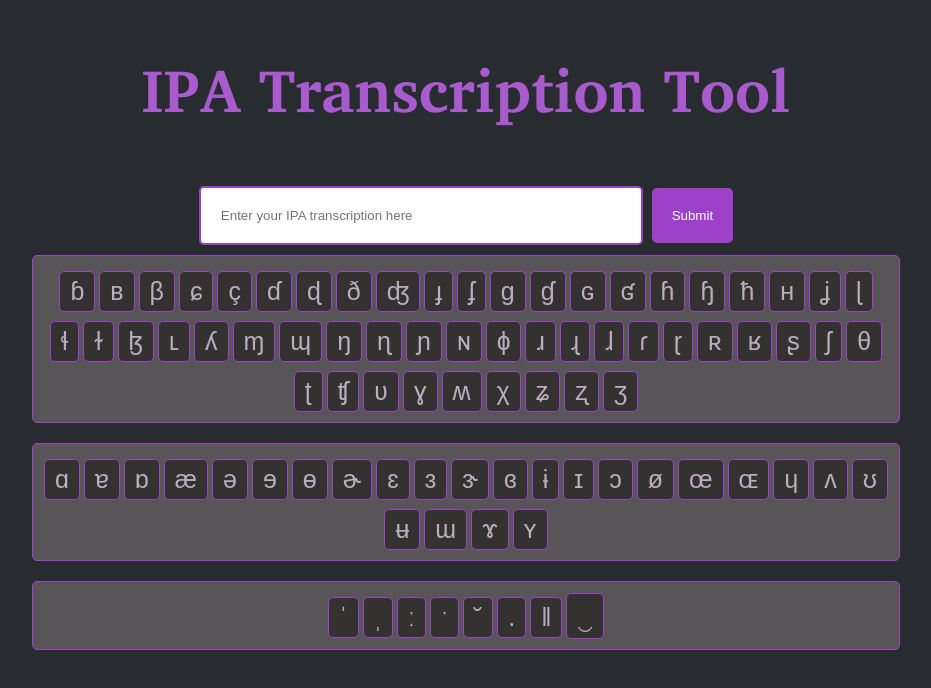
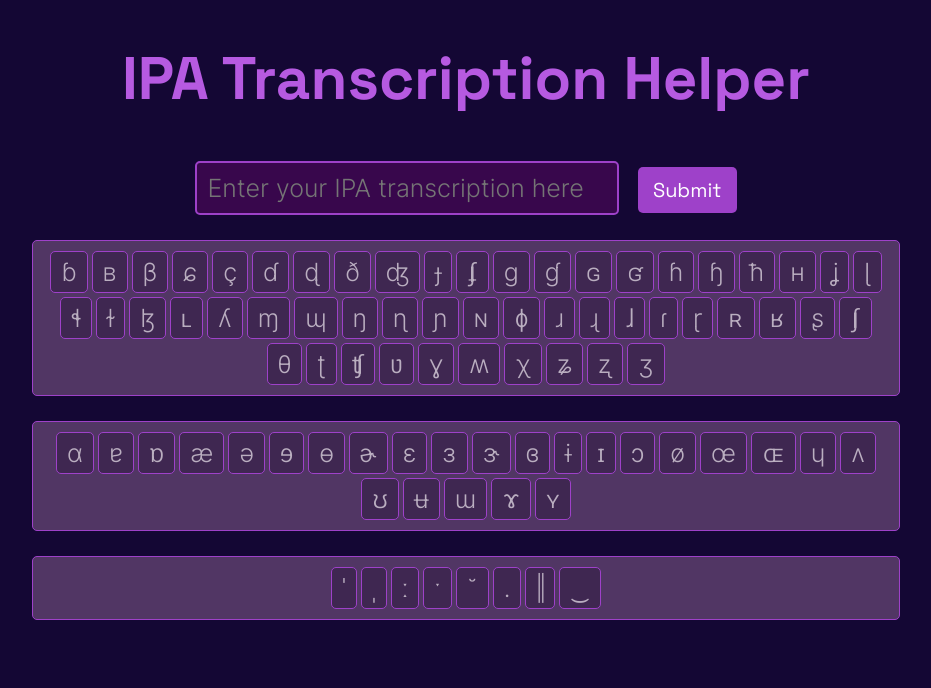
Before and after one commit to EliteApex/IPA-Transcription-Tool, a website: page public/index.html in a window 1280 px wide. Shown: the whole page, without its empty margins (174-1105 px from the left). Drawn offline with Linux system fonts and the light colour scheme; no server answers; files whose address does not match are found by name.

Commit message:
UI changes

```diff
--- a/package.json
+++ b/package.json
@@ -18,10 +18,12 @@
   "homepage": "https://github.com/EliteApex/LIGN-167-Final#readme",
   "dependencies": {
     "axios": "^1.6.2",
+    "body-parser": "^1.20.2",
     "csv-parser": "^3.0.0",
     "dotenv": "^16.3.1",
     "express": "^4.18.2",
     "fs": "^0.0.1-security",
-    "openai": "^4.20.1"
+    "openai": "^4.20.1",
+    "path": "^0.12.7"
   }
 }
--- a/public/index.html
+++ b/public/index.html
@@ -3,12 +3,12 @@
 <head>
     <meta charset="UTF-8">
     <meta name="viewport" content="width=device-width, initial-scale=1.0">
-    <title>IPA Transcription Tool</title>
+    <title>IPA Helper</title>
     <link rel="stylesheet" href="style.css">
 </head>
 <body>
     <div id="app">
-        <h1>IPA Transcription Tool</h1>
+        <h1>IPA Transcription Helper</h1>
         <div id="wordDisplay"></div>
         <form id="textForm">
             <input type="text" id="textInput" placeholder="Enter your IPA transcription here"/>
--- a/public/style.css
+++ b/public/style.css
@@ -26,10 +26,46 @@
     font-style: italic;
 }
 
+@font-face {
+    font-family: 'Space Grotesk';
+    src: url("./SpaceGrotesk/SpaceGrotesk-Bold.ttf") format('truetype');
+    font-weight: bold;
+    font-style: normal;
+}
+
+@font-face {
+    font-family: 'Space Grotesk';
+    src: url("./SpaceGrotesk/SpaceGrotesk-Regular.ttf") format('truetype');
+    font-weight: normal;
+    font-style: normal;
+}
+
+@font-face {
+    font-family: 'Inter';
+    src: url("./Inter/Inter-Light.ttf") format('truetype');
+    font-weight: normal;
+    font-style: normal;
+}
+
+@font-face {
+    font-family: 'InterB';
+    src: url("./Inter/Inter-Medium.ttf") format('truetype');
+    font-weight: normal;
+    font-style: normal;
+}
+
+
+h1 {
+    font-family: 'Space Grotesk';
+    font-weight: bold;
+    color: #b65ae1;
+}
+
 body {
-    font-family: 'Charis SIL';
-    background-color: #282b2f;
-    color: #a85bcc;
+    font-family: 'Inter';
+    font-weight: lighter;
+    background-color: #140734;
+    color: #efcdff;
     text-align: center;
 }
 
@@ -38,18 +74,24 @@ body {
     font-size: 30px;
 }
 
+#textInput {
+    border: 2px solid #9e41c9;
+    border-radius: 5px;
+    padding: 10px;
+    width: 400px;
+    margin-right: 10px;
+    /*margin-bottom: 30px;*/
+
+    font-size: 25px;
+    font-family: 'Inter';
+    color: white;
+    background-color: #38074c;
+}
+
 #wordDisplay {
     margin-bottom: 25px;
     font-size: 35px;
-    font-weight: bold;
-}
-
-#textInput {
-    border: 2px solid #9e41c9;
-    border-radius: 5px;
-    padding: 20px;
-    width: 400px;
-    margin-bottom: 10px;
+    font-family: 'InterB';
 }
 
 button {
@@ -57,9 +99,11 @@ button {
     color: white;
     border: none;
     border-radius: 5px;
-    padding: 20px 20px;
+    padding: 10px 15px;
     cursor: pointer;
     margin-top: 10px;
+    font-size: 20px;
+    font-family:'Space Grotesk';
 }
 
 .button-green {
@@ -81,22 +125,24 @@ button:hover {
     display: flex;
     justify-content: center; /* Center horizontally */
     width: 100%; /* Ensure the container spans the full width */
+    /*margin-bottom: 15px;*/
 }
 
 #feedback {
     display: none;
     font-size: 23px;
     border: 2px solid rgb(36, 36, 36); /* This creates a black border */
-    min-width: 200px;
     max-height: 350px;
     min-height: 50px;
     box-sizing: border-box; /* Include padding and border in the element's width */
     max-width: 50%;
+    min-width: 450px;
     margin: 0 auto;
     padding: 10px;           /* This adds some space inside the box */
     margin: 10px;            /* This adds some space outside the box */
-    box-shadow: 3px 3px 5px grey; /* Optional: Adds a shadow for a 3D effect */
+    box-shadow: 3px 3px 5px #9e41c9; /* Optional: Adds a shadow for a 3D effect */
     overflow-y: auto;
+    color: #a4a5fb;
 }
 
 .keyboard-container {
@@ -107,12 +153,13 @@ button:hover {
 
 .ipaKeyboard {
     margin:auto;
+    margin-top: 25px;
     text-align: center;
     max-width: 850px;
     margin-bottom: 20px;
     padding: 8px;
     border: 1px solid #9e41c9;
-    background-color: #585558;
+    background-color: #513664;
     border-radius: 5px;
 }
 
@@ -120,20 +167,21 @@ button:hover {
     padding: 5px 10px;
     margin: 2px;
     border: 1px solid #9e41c9;
-    background-color: #333231;
+    background-color: #3f2751;
     border-radius: 5px;
     cursor: pointer;
     font-size: 25px;
     color: #baaec0;
+    font-family: 'Inter';
+
 }
 
 .ipaKeyboard button:hover {
     background-color: #9e41c9;
-    color: #ad69cc;
 }
 
 #feedback {
-    margin-top: 20px;
+    margin-top: 25px;
     font-style: italic;
 }
 
```
Also changed, not shown: README.md, public/Inter/Inter-Black.ttf (added), public/Inter/Inter-Bold.ttf (added), public/Inter/Inter-ExtraBold.ttf (added), public/Inter/Inter-ExtraLight.ttf (added), public/Inter/Inter-Light.ttf (added), public/Inter/Inter-Medium.ttf (added), public/Inter/Inter-Regular.ttf (added), public/Inter/Inter-SemiBold.ttf (added), public/Inter/Inter-Thin.ttf (added), public/SpaceGrotesk/SpaceGrotesk-Bold.ttf (added), public/SpaceGrotesk/SpaceGrotesk-Light.ttf (added), public/SpaceGrotesk/SpaceGrotesk-Medium.ttf (added), public/SpaceGrotesk/SpaceGrotesk-Regular.ttf (added), 1 more files, 1 other file.
